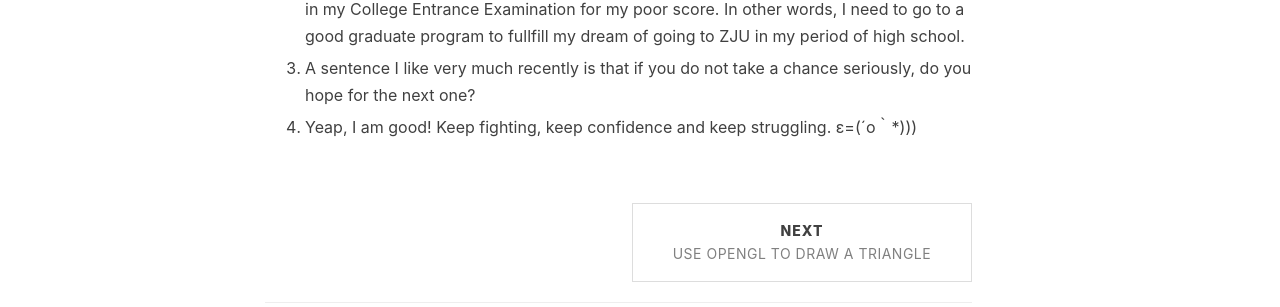
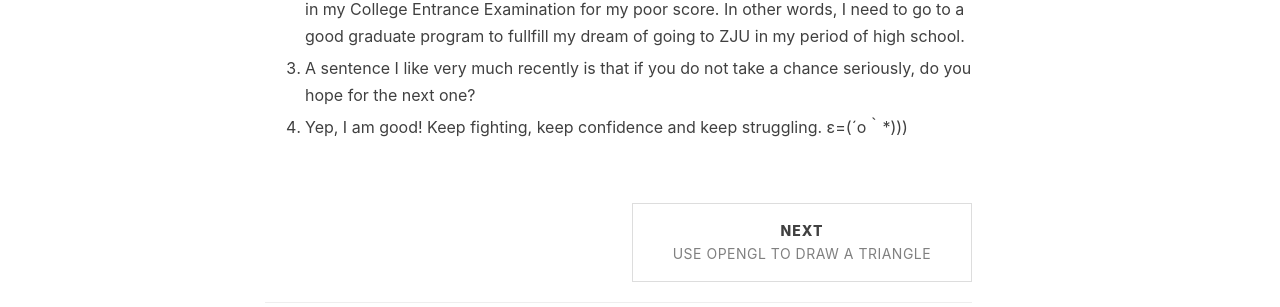
Before and after one commit to yuanzhenxia12138/yuanzhenxia12138.github.io, a Jekyll site: the page built from _posts/2019-08-02-my-first-github-blog.md, in a window 1280 px wide. Shown: the part 1154-1461 px from the top of the page. Built offline with Jekyll 4.4.1, drawn with Linux system fonts in a browser that asks for light colours; nearby versions of some CDN libraries; library files that are not in the unit come from our copies; comment, search, counter and statistics services are not loaded.

Commit message:
Update 2019-08-02-my-first-github-blog.md

```diff
--- a/_posts/2019-08-02-my-first-github-blog.md
+++ b/_posts/2019-08-02-my-first-github-blog.md
@@ -29,4 +29,4 @@ I come here to document my thinking, my experiences and my trivia because I want
 
 3. A sentence I like very much recently is that if you do not take a chance seriously, do you hope for the next one?
 
-4. Yeap, I am good! Keep fighting, keep confidence and keep struggling. ε=(´ο｀*)))
+4. Yep, I am good! Keep fighting, keep confidence and keep struggling. ε=(´ο｀*)))
```
